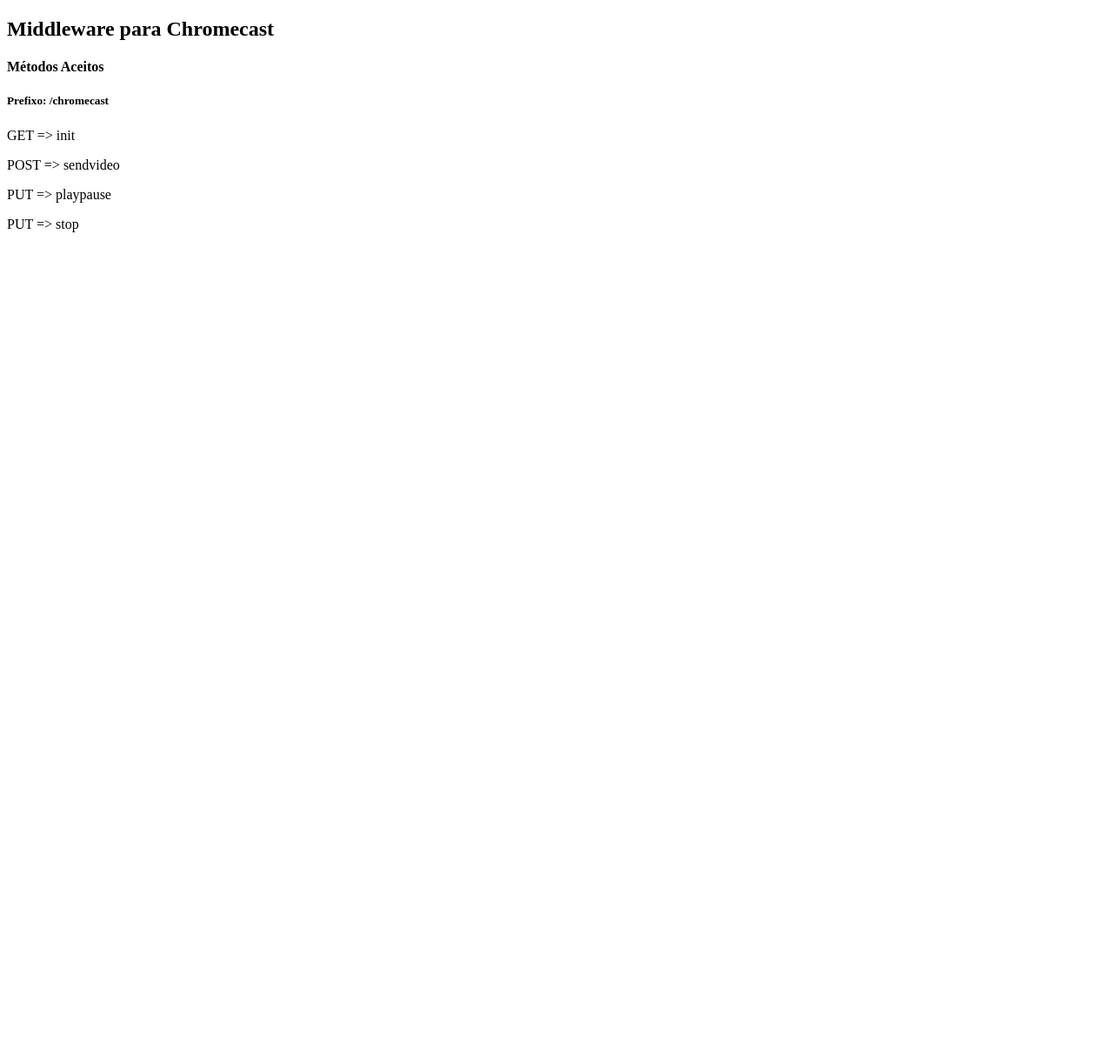
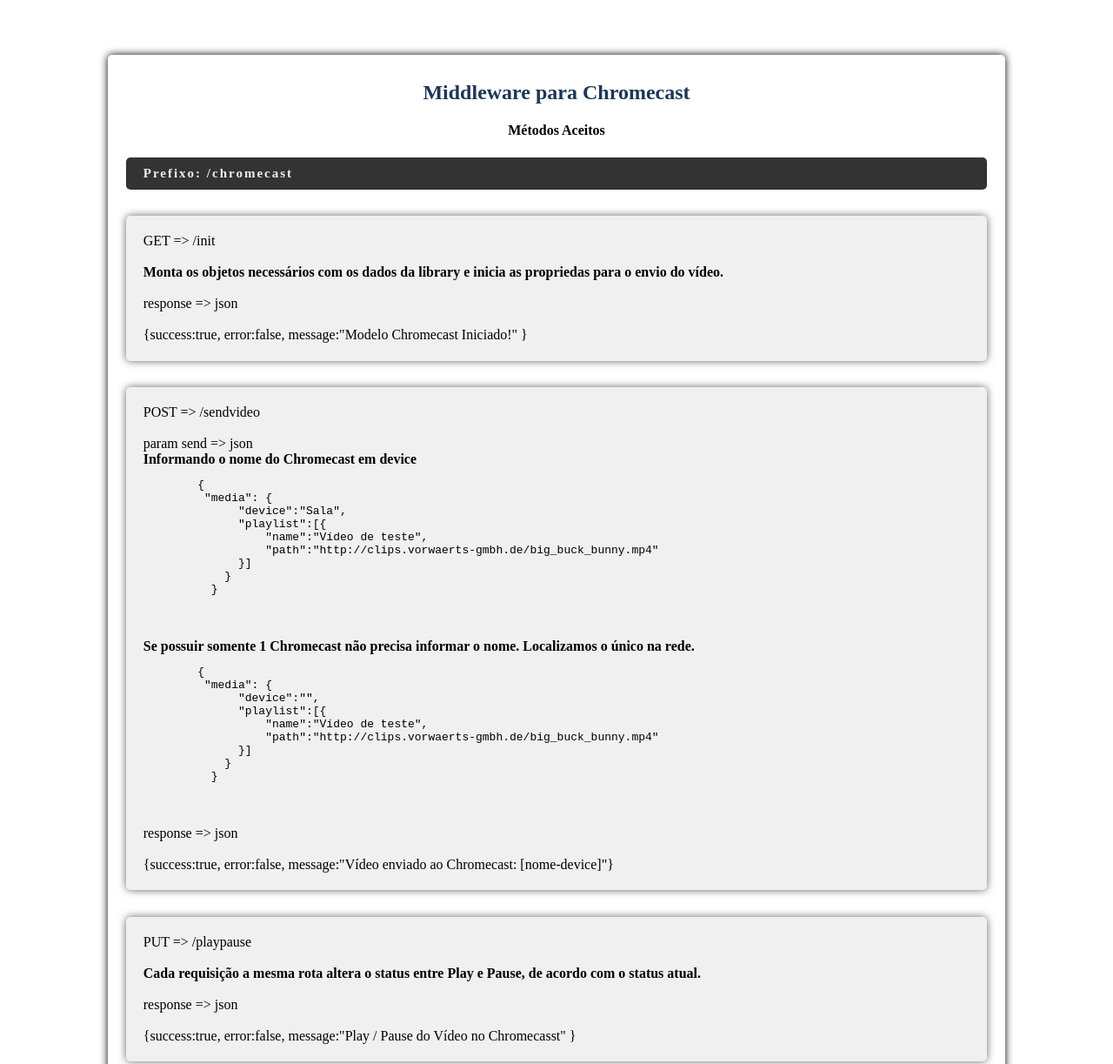
Before and after one commit to danielsidev/chromecast-express, a website: page view/index.html in a window 1280 px wide. Shown: the top 1223 px of the page at 87% size. Before the commit the page ends 800 px from the top, so only its background shows below. Drawn offline with Linux system fonts and the light colour scheme.

Commit message:
Alteração do index.html com explicações sobre o middleware

```diff
--- a/view/index.html
+++ b/view/index.html
@@ -3,15 +3,105 @@
   <head>
     <meta charset="utf-8">
     <title>Middleware Chromecast</title>
+    <style type="text/css">
+    .principal{
+      display: block;
+      position: relative;
+      width: 80%;
+      margin: 5% auto;
+      border-radius: 5px;
+      box-shadow: 0px 0px 10px #000;
+      padding: 10px;
+    }
+    .principal h2{
+      text-align: center;
+      color: #1c3657;
+    }
+    .principal h4{ text-align: center;}
+    .principal h5{
+      font-weight: bold;
+      font-size: 15px;
+      margin: 1%;
+      background: #333;
+      color: #f0f0f0;
+      border-radius: 5px;
+      padding: 1% 2%;
+      letter-spacing: 2px;
+    }
+    .principal div.rotas{
+      display: block;
+          margin: 3% 1%;
+          background: #f0f0f0;
+          border-radius: 5px;
+          padding: 2%;
+          box-shadow: 0px 0px 10px #666;
+    }
+    </style>
   </head>
   <body>
+    <div class="principal">
+
     <h2>Middleware para Chromecast</h2>
 
     <h4>Métodos Aceitos</h4>
     <h5>Prefixo: /chromecast</h5>
-    <p>GET  => init</p>
-    <p>POST => sendvideo</p>
-    <p>PUT  => playpause</p>
-    <p>PUT  => stop</p>
+
+
+    <div class='rotas'>GET => /init
+      <br/><br/>
+      <b>Monta os objetos necessários com os dados da library e inicia as propriedas para o envio do vídeo.</b>
+      <br/><br/>
+      response => json<br /><br/>
+       {success:true, error:false, message:"Modelo Chromecast Iniciado!" }
+    </div>
+
+    <div class='rotas'>POST => /sendvideo
+      <br/><br/>
+      param send => json<br />
+      <b>Informando o nome do Chromecast em device</b>
+      <pre>
+        {
+         "media": {
+              "device":"Sala",
+              "playlist":[{
+                  "name":"Vídeo de teste",
+                  "path":"http://clips.vorwaerts-gmbh.de/big_buck_bunny.mp4"
+              }]
+            }
+          }</pre>
+      <br/><br/>
+      <b>Se possuir somente 1 Chromecast não precisa informar o nome. Localizamos o único na rede.</b>
+      <pre>
+        {
+         "media": {
+              "device":"",
+              "playlist":[{
+                  "name":"Vídeo de teste",
+                  "path":"http://clips.vorwaerts-gmbh.de/big_buck_bunny.mp4"
+              }]
+            }
+          }</pre>
+      <br/><br/>
+      response => json<br /><br/>
+      {success:true, error:false, message:"Vídeo enviado ao Chromecast: [nome-device]"}
+    </div>
+
+
+    <div class='rotas'>PUT => /playpause
+      <br/><br/>
+      <b>Cada requisição a mesma rota altera o status entre Play e Pause, de acordo com o status atual.</b>
+      <br/><br/>
+      response => json<br /><br/>
+      {success:true, error:false, message:"Play / Pause do Vídeo no Chromecasst" }
+    </div>
+
+    <div class='rotas'>PUT => /stop
+      <br/><br/>
+      <b>Para a reprodução do vídeo e mantém a conexão com o chromecast.</b>
+      <br/><br/>
+      response => json<br /><br/>
+      {success:true, error:false, message:"Stop do Vídeo no Chromecast" }
+    </div>
+    </div>
   </body>
 </html>
```
